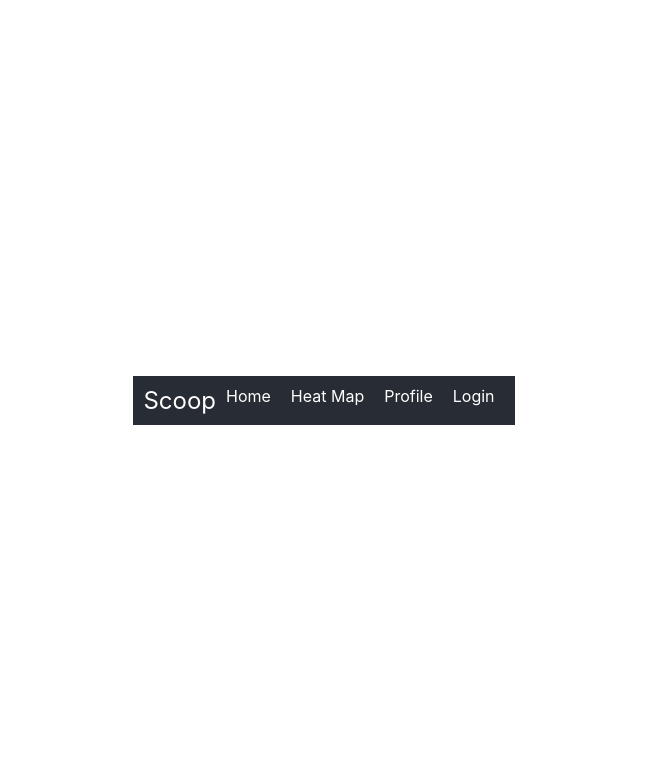
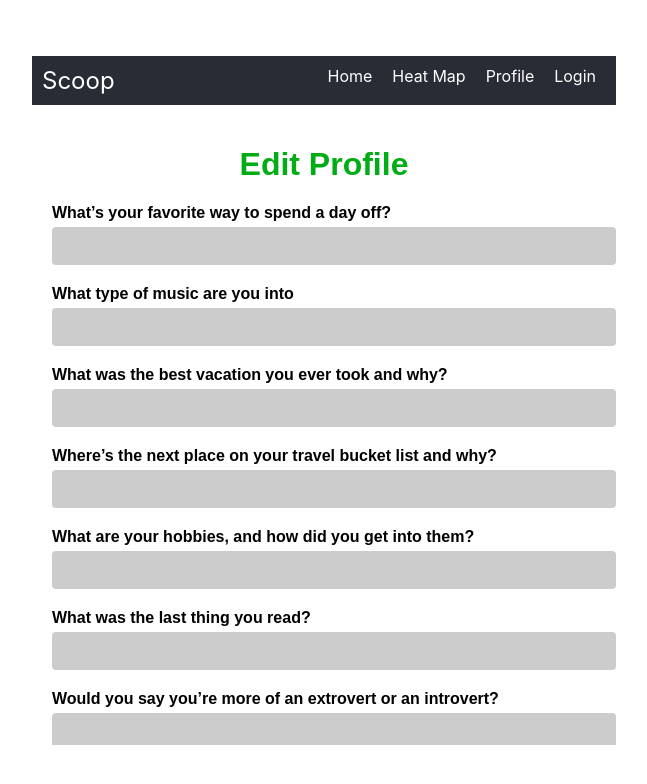
Before and after one commit to mspremulli/Scoop, a React (Create React App) app in the folder client/: page /questions in a window 1280 px wide. Shown: the top 784 px of the page, without its empty margins (316-963 px from the left). Built offline with nearby package versions, Linux system fonts and the light colour scheme.

Commit message:
added Save and Edit feature in Questions section

```diff
--- a/client/src/App.js
+++ b/client/src/App.js
@@ -8,6 +8,7 @@ import Login from './components/Login';
 import Navbar from './components/Navbar';
 import Profile from './components/Profile';
 import Dashboard from './components/Dashboard'; // Import the Dashboard component
+import Questions from './components/Questions';
 
 function App() {
   return (
@@ -20,6 +21,7 @@ function App() {
           <Route path="/login" element={<Login />} />
           <Route path="/Profile" element={<Profile />} />
           <Route path="/dashboard" element={<Dashboard />} />
+          <Route path="/questions" element={<Questions /> } />
         </Routes>
       </div>
     </Router>
--- a/client/src/components/Questions.css
+++ b/client/src/components/Questions.css
@@ -1,7 +1,7 @@
 .questions-container {
-    max-width: 800px; /* Set a larger max-width value */
-    max-height: 600px; /* Set a maximum height with scrolling */
-    overflow-y: auto; /* Enable vertical scrolling when content exceeds the container's height */
+  max-width: 800px;
+  max-height: 600px;
+  overflow-y: auto;
   margin: 0 auto;
   font-family: Arial, sans-serif;
   padding: 20px;
@@ -20,7 +20,7 @@
 input {
   width: 100%;
   padding: 10px;
-    border: 2px solid #ccc; /* Increase border width for visibility */
+  border: 2px solid #ccc;
   border-radius: 4px;
   font-size: 16px;
   margin-top: 5px;
@@ -32,10 +32,13 @@
   background-color: #eaeaea;
 }
 
-  .submit-button {
-    display: inline-block;
+.buttons-container {
+  text-align: center; /* Center align the buttons */
+}
+
+.submit-button, .edit-button, .message {
+  margin: 5px; /* Add spacing between buttons */
   padding: 10px 20px;
-    background-color: #007BFF;
   color: #fff;
   text-decoration: none;
   border: none;
@@ -45,10 +48,24 @@
   transition: background-color 0.3s;
 }
 
+.submit-button {
+  background-color: #007BFF;
+}
+
 .submit-button:hover {
   background-color: #0056b3;
 }
 
-  h1 {
-    padding-bottom: 20px;
+.edit-button {
+  background-color: #3BB143;
 }
+
+.edit-button:hover {
+  background-color: #30A23C;
+}
+
+.message {
+  display: block;
+  text-align: center;
+  font-weight: bold;
+}
--- a/client/src/components/Questions.js
+++ b/client/src/components/Questions.js
@@ -3,12 +3,26 @@ import './Questions.css';
 import { Link } from 'react-router-dom';
 
 const Questions = () => {
-  const [answers, setAnswers] = useState(Array(30).fill(''));
+  const savedAnswers = JSON.parse(localStorage.getItem('answers')) || Array(30).fill('');
+  const [answers, setAnswers] = useState(savedAnswers);
+  const [editing, setEditing] = useState(false);
+  const [changesSaved, setChangesSaved] = useState(false);
 
   const handleInputChange = (index, answer) => {
     const updatedAnswers = [...answers];
     updatedAnswers[index] = answer;
     setAnswers(updatedAnswers);
+    if (changesSaved) {
+      setChangesSaved(false); // Reset the changes saved message
+    }
+  };
+
+  const handleEdit = () => {
+    if (editing) {
+      localStorage.setItem('answers', JSON.stringify(answers));
+      setChangesSaved(true);
+    }
+    setEditing(!editing);
   };
 
   const questions = [
@@ -45,33 +59,49 @@ const Questions = () => {
     "Are you into after-work happy hours?"
   ];
 
-  // Function to handle the form submission
-  const handleSubmit = (e) => {
-    e.preventDefault();
-    // Handle the submission of answers here
-    console.log(answers);
-  };
-
   return (
     <div className="questions-container">
       <h1>Edit Profile</h1>
-      <form onSubmit={handleSubmit}>
+      <form>
         {questions.map((question, index) => (
           <div key={index} className="question">
             <label>{question}</label>
+            {editing ? (
               <input
                 type="text"
                 value={answers[index]}
                 onChange={(e) => handleInputChange(index, e.target.value)}
               />
+            ) : answers[index] ? (
+              <div className="saved-answer">
+                <strong>Your Answer:</strong>
+                <span>{answers[index]}</span>
+              </div>
+            ) : (
+              <input
+                type="text"
+                value={answers[index]}
+                onChange={(e) => handleInputChange(index, e.target.value)}
+              />
+            )}
           </div>
         ))}
-        <Link to="/profile"> {/* Use Link to navigate to Profile */}
-          <button type="submit" className="submit-button">Save Changes</button>
+        <div className="buttons-container">
+          <button
+            type="button"
+            onClick={handleEdit}
+            className="edit-button"
+          >
+            {editing ? "Save Changes" : "Edit"}
+          </button>
+          <Link to="/profile">
+            <button className="submit-button">Back</button>
           </Link>
+          {changesSaved && <p className="changes-saved-message">Changes have been saved.</p>}
+        </div>
       </form>
     </div>
   );
-}
+};
 
 export default Questions;
```
Lines whose indentation alone changed are shown as unchanged.
